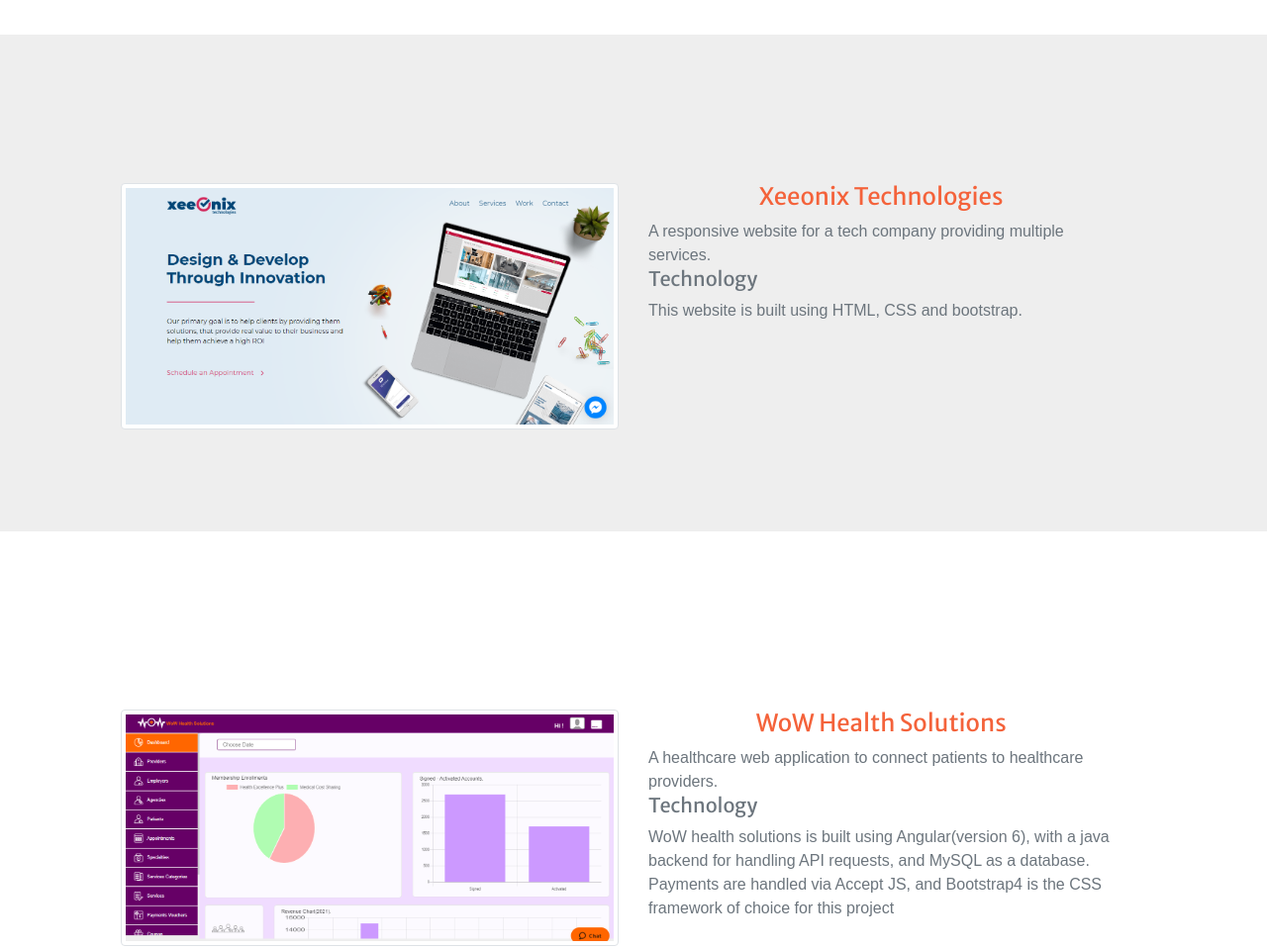
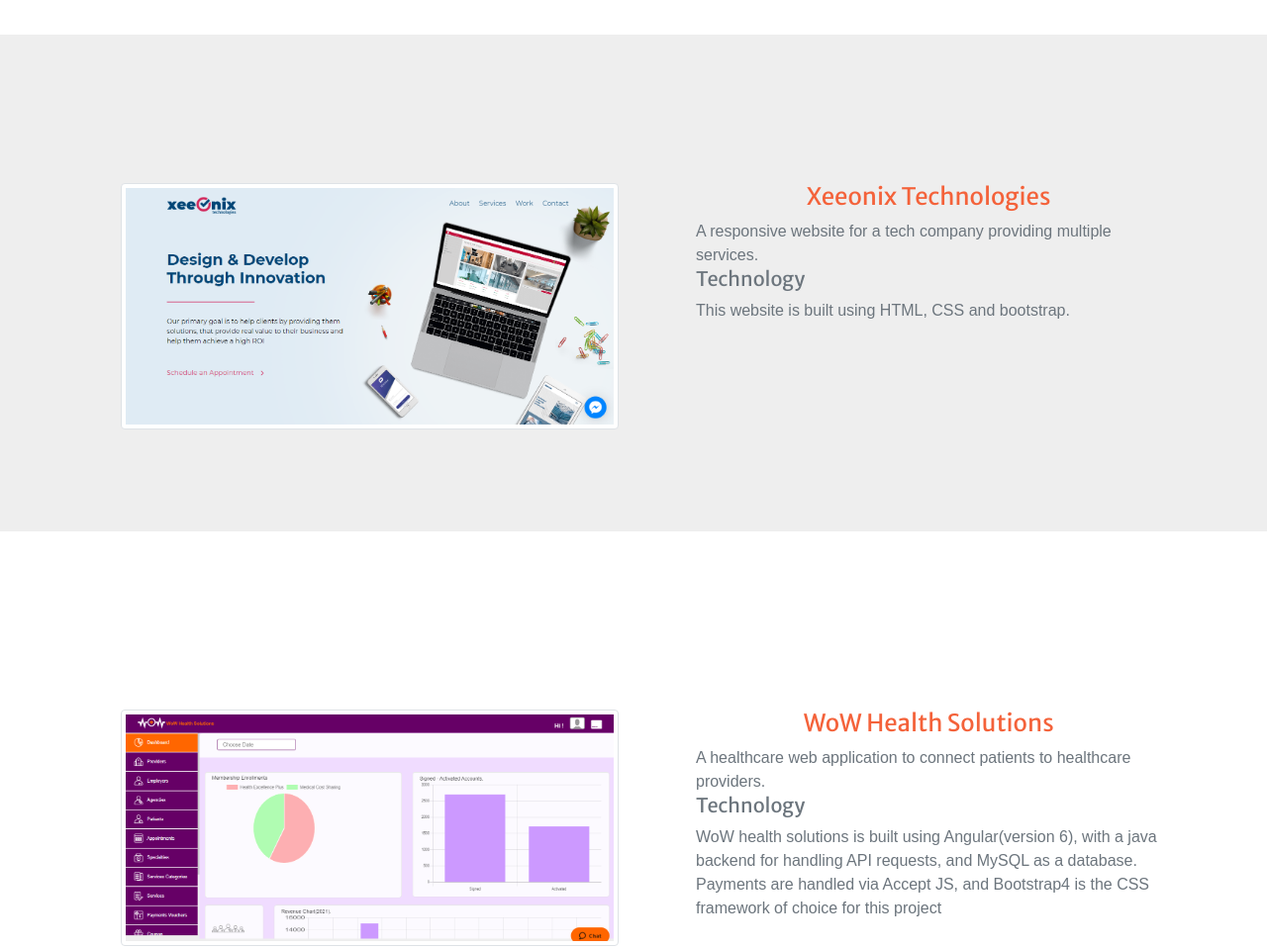
Before and after one commit to Lubnazafar/Lubnazafar.github.io, a plain HTML site: page index.html in a window 1280 px wide. Shown: the part 2100-3059 px from the top of the page at 99% size. Drawn offline with nearby package versions, Linux system fonts and the light colour scheme.

Commit message:
Minor changes

```diff
--- a/index.html
+++ b/index.html
@@ -109,7 +109,7 @@
                                 </a>
                             </div>
                         </div>
-                        <div class="col-lg-5 col-md-6 text-center mr-5 pr-5">
+                        <div class="col-lg-5 col-md-6 text-center ml-5 pr-5">
                             <div class="mt-5">
                                 <a href="https://www.xeeonix.com/"><h3 class="h4 mb-2">Xeeonix Technologies</h3></a>
                                 <p class="text-muted mb-0 text-left" >A responsive website for a tech company providing multiple services.</p>
@@ -129,7 +129,7 @@
                         </a>
                     </div>
                 </div>
-                <div class="col-lg-5 col-md-6 text-center mr-5 pr-5">
+                <div class="col-lg-5 col-md-6 text-center ml-5 pr-5">
                     <div class="mt-5">
                         <a href=""><h3 class="h4 mb-2">WoW Health Solutions</h3></a>
                         <p class="text-muted mb-0 text-left" >A healthcare web application to connect patients to healthcare providers.</p>
@@ -150,7 +150,7 @@
                             </a>
                         </div>
                     </div>
-                    <div class="col-lg-5 col-md-6 text-center mr-5 pr-5">
+                    <div class="col-lg-5 col-md-6 text-center ml-5 pr-5">
                         <div class="mt-5">
                             <a href="https://thedentchamps.com/home/"><h3 class="h4 mb-2">DentChamps</h3></a>
                             <p class="text-muted mb-0 text-left" > Dent Champs provides a way to deliver a more modern, more flexible, stronger brand of service to automotive hail restoration.</p>
```
